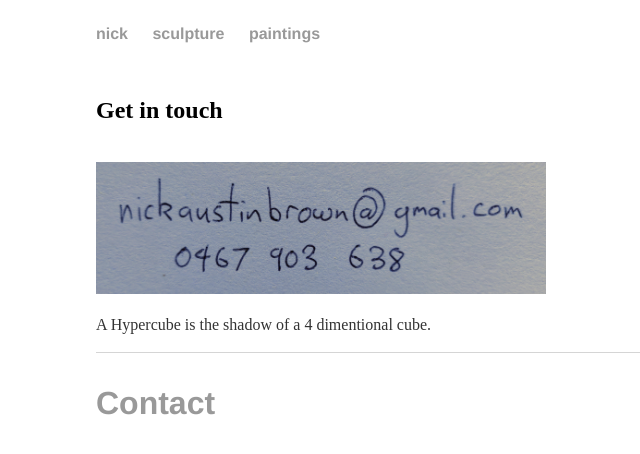
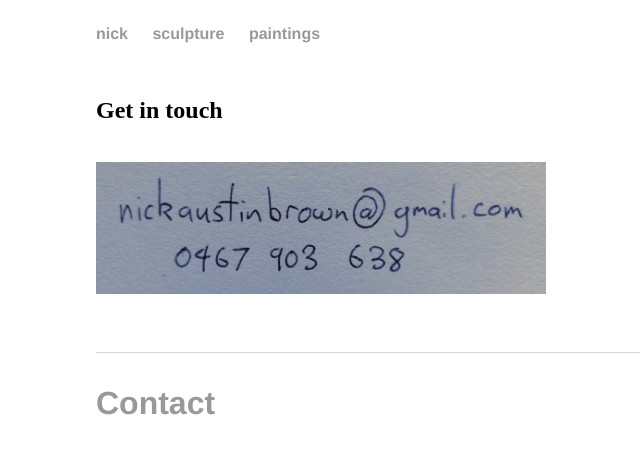
Before and after one commit to slavachalnev/nickaustinbrown.github.io, a Jekyll site: the page built from contact/index.html, in a window 1280 px wide. Shown: the top 454 px of the page, without its empty margins (144-784 px from the left). Built offline with Jekyll 4.4.1, drawn with Linux system fonts in a browser that asks for light colours.

Commit message:
Update index.html

```diff
--- a/contact/index.html
+++ b/contact/index.html
@@ -11,7 +11,7 @@ title: Contact
 
 
 <p></p>
-<p> A Hypercube is the shadow of a 4 dimentional cube.  </br >
+<p>  </br >
 </p>
 
 <p>
```
